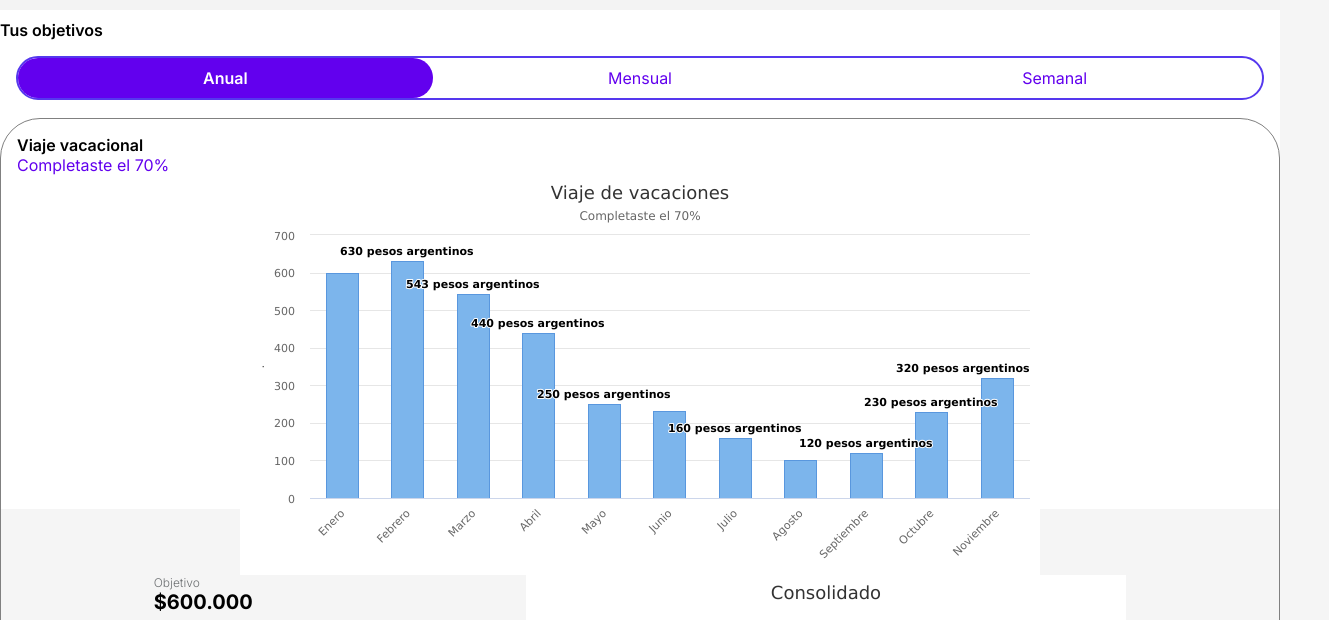
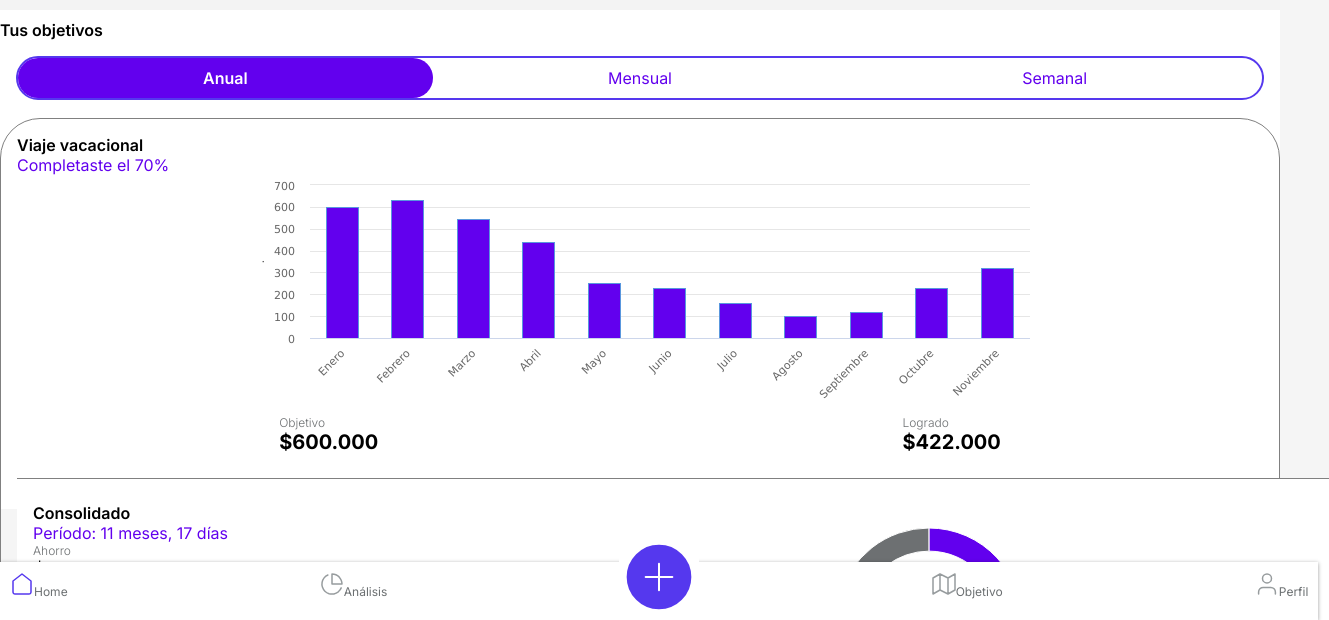
Before and after one commit to Marimariana/G5-Ayu, a plain HTML site: page estadisticas.html in a window 1280 px wide. Shown: the part 180-800 px from the top of the page, 1329 px wide, since content can reach past the window. Drawn offline with nearby package versions, Linux system fonts and the light colour scheme.

Commit message:
estadisticas color

```diff
--- a/estadisticas.html
+++ b/estadisticas.html
@@ -63,6 +63,26 @@
                                     <h3 class="money">$600.000</h3>
                                 </div>
                                 <div>
+                                    <p class="minitext">Logrado</p>
+                                    <h3 class="money">$422.000</h3>
+                                </div>
+                            </div>
+                        </div>
+                        <div class="consolidado">
+                            <div>
+                                <h3>Consolidado</h3>
+                                <p>Período: 11 meses, 17 días</p>
+                                <div class="resumen-pie">
+                                    <div>
+                                        <p class="minitext">Ahorro</p>
+                                        <h3 class="money">$422.000</h3>
+                                    </div>
+                                    <div>
+                                        <p class="minitext">Faltan</p>
+                                        <h3 class="money">$178.000</h3>
+                                    </div>
+                                </div>
+                            </div>
                             <div id="container-pie"></div>
                         </div>
                     </section>
@@ -70,7 +90,7 @@
                     <section id=B class="tl_section b">
                         <div>
                             <h3>Viaje vacacional</h3>
-                            <p>Completaste el 70%</p>
+                            <p>Completaste el 45%</p>
                             <div id="container_b"></div>
                             <div class="resumen">
                                 <div>
@@ -140,6 +160,16 @@
                 </div>
             </div>
         </main>
+        <nav>
+            <ul>
+                <li><a aria-current="page"><img alt=" " src="img/home.svg">Home</a></li>
+                <li><a href="estadisticas.html"><img alt=" " src="img/chart.svg">Análisis</a></li>
+                <li id="Agregar2"><a href=""><img alt=" " src="img/plus-circle.svg"></a></li>
+                <li><img alt=" " src="img/goals.svg">Objetivo</li>
+                <li><img alt=" " src="img/user.svg">Perfil</li>
+            </ul>
+        </nav>
+
     </div>
     <script src="script.js" type="text/javascript"></script>
 </body>
--- a/script.js
+++ b/script.js
@@ -223,10 +223,10 @@ Highcharts.chart("container", {
     zoomType: "y"
   },
   title: {
-    text: "Viaje de vacaciones"
+    text: " "
   },
   subtitle: {
-    text: 'Completaste el 70%'
+    text: ' '
   },
   xAxis: {
     categories: [
@@ -264,7 +264,7 @@ Highcharts.chart("container", {
     column: {
       dataLabels: {
         enabled: true,
-        format: "{y} pesos argentinos"
+        format: "{y} pesos"
       }
     }
   },
@@ -291,7 +291,7 @@ Highcharts.chart('container-pie', {
     type: 'pie'
   },
   title: {
-    text: 'Consolidado'
+    text: ' '
   },
   tooltip: {
     valueSuffix: '%'
@@ -328,10 +328,10 @@ Highcharts.chart("container_b", {
     zoomType: "y"
   },
   title: {
-    text: "Viaje de vacaciones"
+    text: " "
   },
   subtitle: {
-    text: 'Completaste el 70%'
+    text: ' '
   },
   xAxis: {
     categories: [
@@ -362,7 +362,7 @@ Highcharts.chart("container_b", {
     column: {
       dataLabels: {
         enabled: true,
-        format: "{y} pesos argentinos"
+        format: "{y} pesos"
       }
     }
   },
@@ -389,7 +389,7 @@ Highcharts.chart('container-pie_b', {
     type: 'pie'
   },
   title: {
-    text: 'Consolidado'
+    text: ' '
   },
   tooltip: {
     valueSuffix: '%'
@@ -427,10 +427,10 @@ Highcharts.chart("container_c", {
     zoomType: "y"
   },
   title: {
-    text: "Viaje de vacaciones"
+    text: " "
   },
   subtitle: {
-    text: 'Completaste el 55%'
+    text: ' '
   },
   xAxis: {
     categories: [
@@ -464,7 +464,7 @@ Highcharts.chart("container_c", {
     column: {
       dataLabels: {
         enabled: true,
-        format: "{y} pesos argentinos"
+        format: "{y} pesos"
       }
     }
   },
@@ -480,7 +480,9 @@ Highcharts.chart("container_c", {
     {
       name: "Ahorrado en el mes",
       data: [60, 60, 43, 40, 20, 31, 16],
-      borderColor: "#5997DE"
+      borderColor: "#5997DE",
+      fill:"#5997DE",
+      backgroundColor: "#5997DE"
     }
   ]
 });
@@ -491,7 +493,7 @@ Highcharts.chart('container-pie_c', {
     type: 'pie'
   },
   title: {
-    text: 'Consolidado'
+    text: ' '
   },
   tooltip: {
     valueSuffix: '%'
--- a/styles/style.css
+++ b/styles/style.css
@@ -200,11 +200,26 @@ body [role=tabpanel][aria-hidden=true] {
 }
 
 /*Graficos*/
-#container {
+#container, #container_b, #container_c {
   min-width: 310px;
   max-width: 800px;
-  height: 400px;
+  height: 30vh;
   margin: 0 auto;
+}
+
+#container-pie, #container-pie_b, #container-pie_c {
+  height: 30vh;
+  width: 60vw;
+}
+
+.highcharts-point.highcharts-color-0 {
+  fill:#6200EE;
+}
+.highcharts-data-label-connector.highcharts-color-1,
+.highcharts-label.highcharts-data-label.highcharts-data-label-color-0,
+.highcharts-label.highcharts-data-label.highcharts-data-label-color-1,
+.highcharts-data-label-connector.highcharts-color-0 {
+  display: none;
 }
 
 .resumen {
@@ -215,6 +230,7 @@ body [role=tabpanel][aria-hidden=true] {
 .resumen .money {
   font-size: 20px;
 }
+
 
 .consolidado {
   display: flex;
@@ -393,7 +409,11 @@ body .appSection main {
 nav {
   background-color: white;
   box-shadow: 0px 1px 4px 0px rgba(0, 0, 0, 0.4);
-  width: 100%;
+  width: 103vw;
+  margin: 0;
+  padding: 0;
+  bottom: 0;
+  position: fixed;
 }
 
 nav ul {
```
